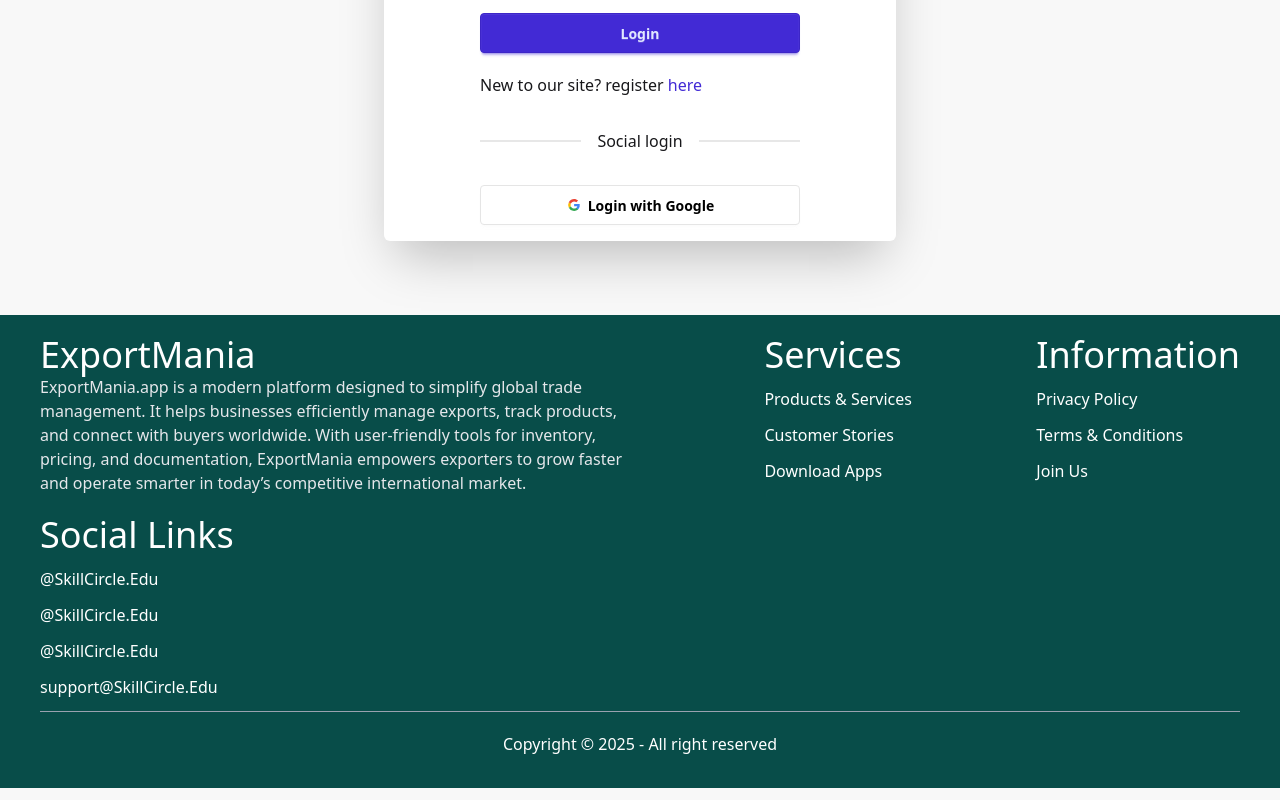
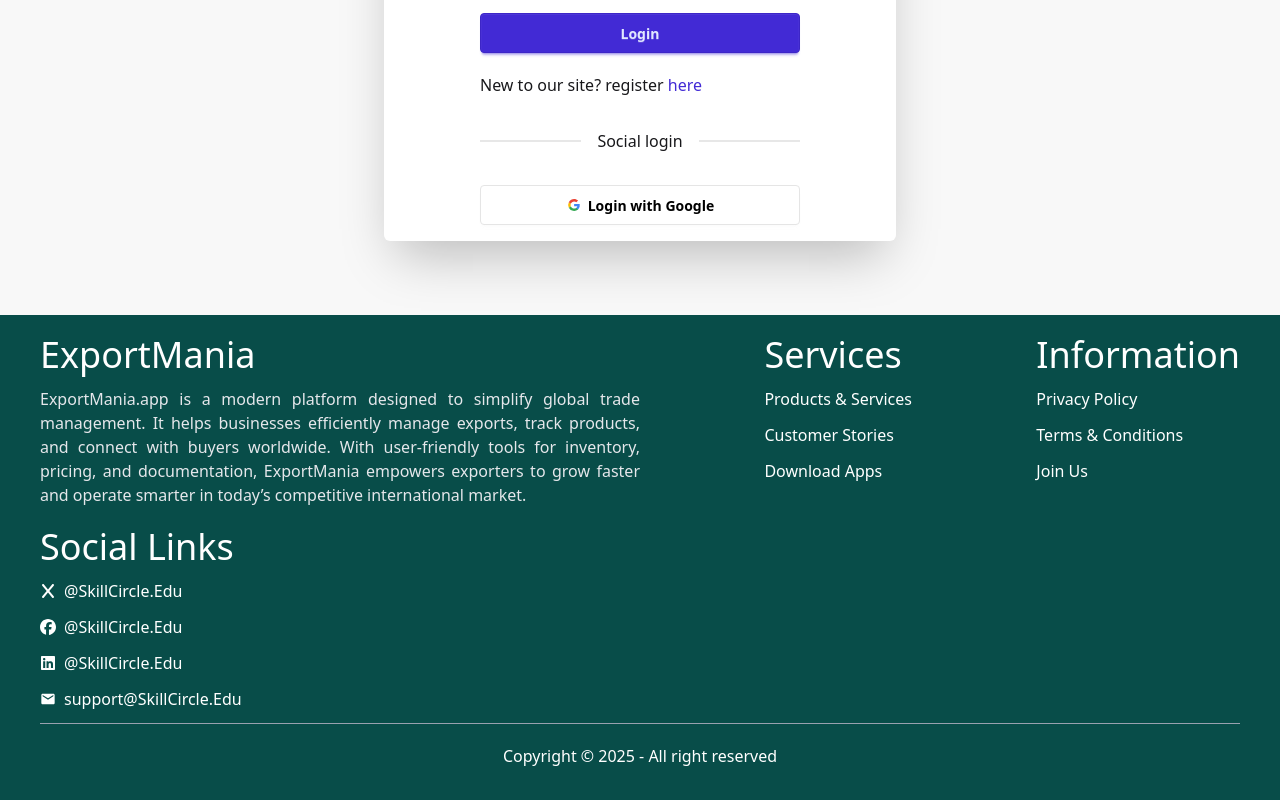
Before and after one commit to AWAL9R/import-export-hub-client, a React (Vite) app: page /login in a window 1280 px wide. Shown: the part 478-1278 px from the top of the page. Built offline with nearby package versions, Linux system fonts and the light colour scheme; no server answers.

Commit message:
Footer design completed, product details page added

```diff
--- a/src/components/Footer.jsx
+++ b/src/components/Footer.jsx
@@ -1,12 +1,14 @@
 import React from 'react';
+import { FaFacebook, FaLinkedin, FaX } from 'react-icons/fa6';
+import { MdEmail } from 'react-icons/md';
 
 const Footer = () => {
     return (
         <div className='bg-accent-content text-white mt-10 py-5 px-10'>
             <div className='flex flex-wrap justify-between gap-5'>
-                <div className='max-w-150'>
+                <div className='max-w-150 space-y-3'>
                     <h2>ExportMania</h2>
-                    <p className='text-gray-200'>
+                    <p className='text-gray-200 text-justify'>
                         ExportMania.app is a modern platform designed to simplify global trade management. It helps businesses efficiently manage exports, track products, and connect with buyers worldwide. With user-friendly tools for inventory, pricing, and documentation, ExportMania empowers exporters to grow faster and operate smarter in today’s competitive international market.
                     </p>
                 </div>
@@ -24,12 +26,12 @@
                     <a href="">Join Us</a>
                 </div>
 
-                <div className='flex flex-col space-y-3'>
+                <div className='flex flex-col space-y-3 *:flex *:gap-2 *:items-center   '>
                     <h2>Social Links</h2>
-                    <a href="">@SkillCircle.Edu</a>
-                    <a href="">@SkillCircle.Edu</a>
-                    <a href="">@SkillCircle.Edu</a>
-                    <a href="">support@SkillCircle.Edu</a>
+                    <a href=""><FaX/> @SkillCircle.Edu</a>
+                    <a href=""><FaFacebook/> @SkillCircle.Edu</a>
+                    <a href=""><FaLinkedin/> @SkillCircle.Edu</a>
+                    <a href=""><MdEmail/> support@SkillCircle.Edu</a>
                 </div>
             </div>
             <div className="border-t border-t-gray-400 text-center pt-5 my-3">
--- a/src/pages/ProductPage.jsx
+++ b/src/pages/ProductPage.jsx
@@ -1,9 +1,22 @@
-import React from 'react';
+import React, { useState } from 'react';
+import { useLoaderData } from 'react-router';
 
 const ProductPage = () => {
+    const loaderData=useLoaderData();
+    const [product, setProduct]=useState(loaderData)
+
     return (
-        <div>
-            Product Page
+        <div className='my-10'>
+            <div className="container bg-white rounded-md overflow-hidden">
+                <div className='flex flex-wrap gap-3'>
+                    <img src={product.photo} alt="" className='aspect-aquare w-1/3 max-lg:w-1/2 max-md:w-full object-cover  mb-3'/>
+                    <div className='py-5'>
+                        <h2>
+                            {product.name}
+                        </h2>
+                    </div>
+                </div>
+            </div>
         </div>
     );
 };
```
